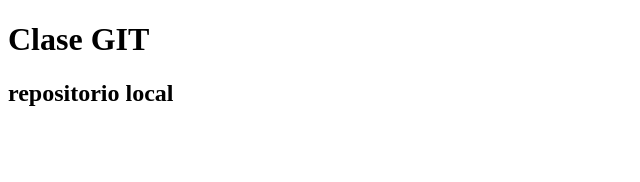
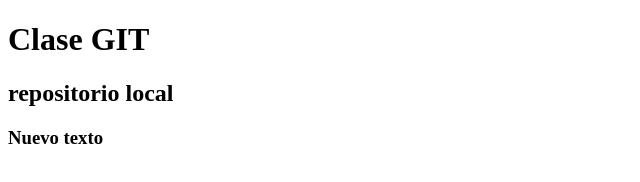
Before and after one commit to mariam130388/clasegit, a plain HTML site: page index.html in a window 1280 px wide. Shown: the whole page, without its empty margins (0-640 px from the left). Drawn offline with Linux system fonts and the light colour scheme.

Commit message:
agrgamos un h3

```diff
--- a/index.html
+++ b/index.html
@@ -8,5 +8,6 @@
 <body>
     <h1>Clase GIT</h1>
     <h2>repositorio local</h2>
+    <h3>Nuevo texto</h3>
 </body>
 </html>
```
